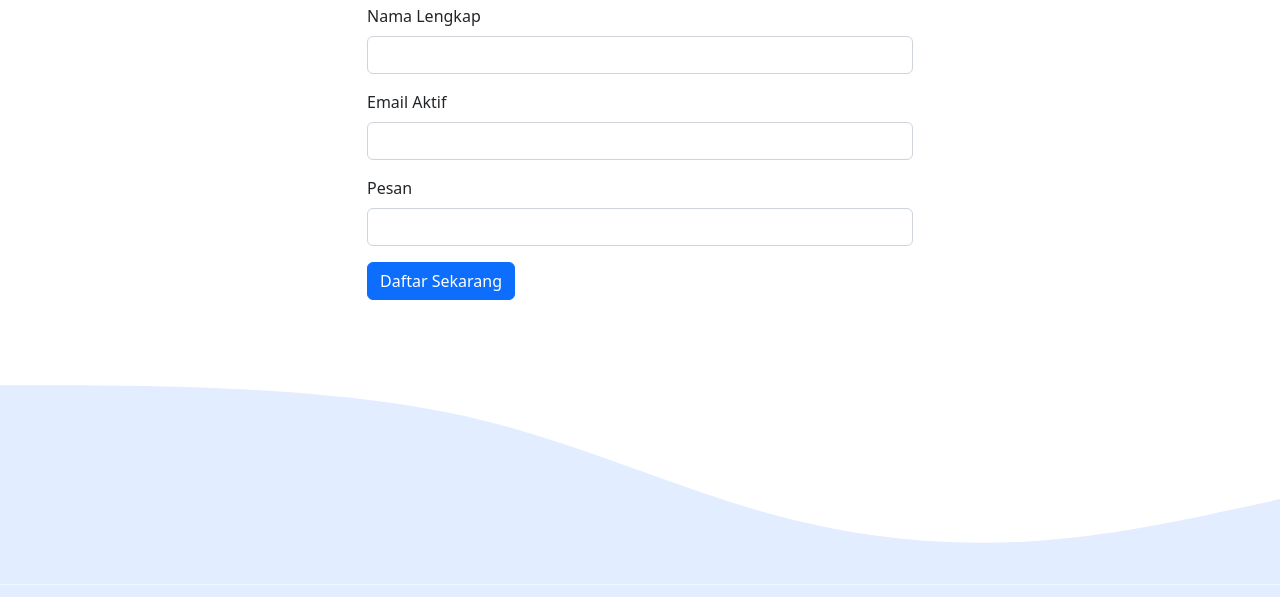
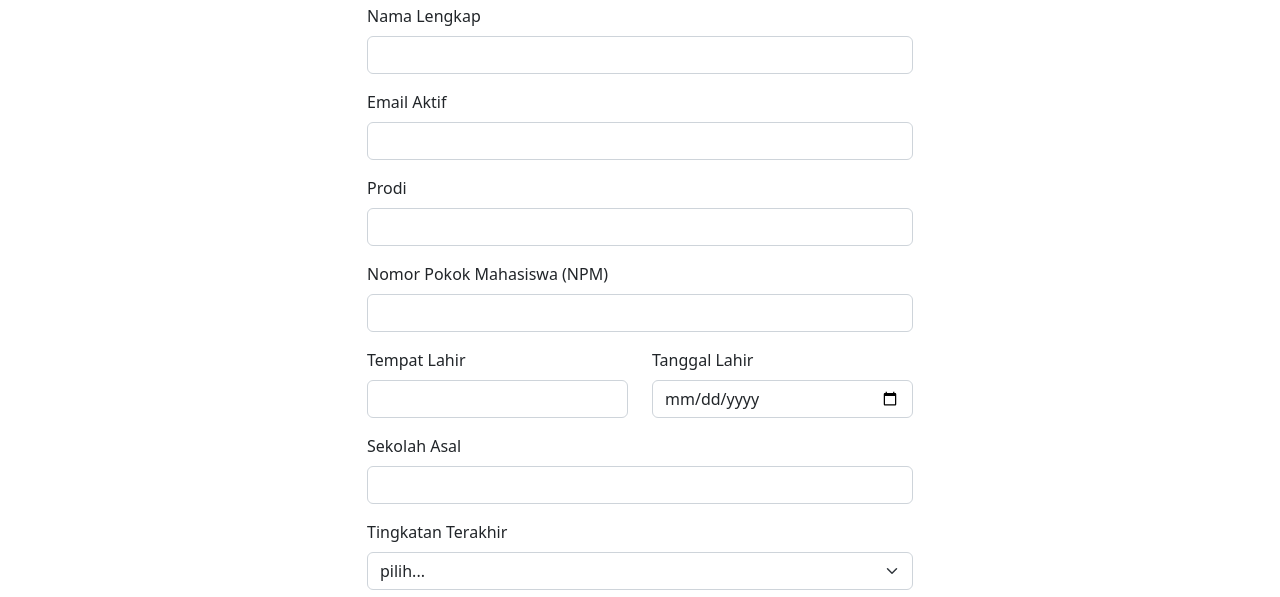
Before and after one commit to MeredamCode/MeredamCode.github.io, a plain HTML site: page index.html in a window 1280 px wide. Shown: the part 690-1287 px from the top of the page. Drawn offline with nearby package versions, Linux system fonts and the light colour scheme.

Commit message:
Add Form Element

```diff
--- a/index.html
+++ b/index.html
@@ -78,11 +78,39 @@
                                 aria-describedby="emailHelp">
                         </div>
                         <div class="mb-3">
-                            <label for="pesan" class="form-label">Pesan</label>
-                            <input type="text" name="pesan" class="form-control" id="pesan">
+                            <label for="prodi" class="form-label">Prodi</label>
+                            <input type="text" name="Prodi" class="form-control" id="prodi">
                         </div>
+                        <div class="mb-3">
+                            <label for="npm" class="form-label">Nomor Pokok Mahasiswa (NPM)</label>
+                            <input type="text" name="NPM" class="form-control" id="npm">
+                        </div>
+                        <div class="row">
+                            <div class="col-md-6 mb-3">
+                                <label for="tempatlahir" class="form-label">Tempat Lahir</label>
+                                <input type="text" name="Tempat_Lahir" class="form-control" id="tempatlahir">
+                            </div>
+                            <div class="col-md-6 mb-3">
+                                <label for="tanggallahir" class="form-label">Tanggal Lahir</label>
+                                <input type="date" name="Tanggal_Lahir" class="form-control" id="tanggallahir">
+                            </div>
+                        </div>
+                        <div class="mb-3">
+                            <label for="sekolah" class="form-label">Sekolah Asal</label>
+                            <input type="text" name="Sekolah_Asal" class="form-control" id="sekolah">
+                        </div>
+                        <div class="mb-3">
+                            <label for="tingkatan" class="form-label">Tingkatan Terakhir</label>
+                            <select class="form-select" name="Tingkatan" id="tingkatan" aria-label="tingkatan">
+                                <option selected>pilih...</option>
+                                <option value="Tamu Penegak">Tamu Penegak</option>
+                                <option value="Penegak Bantara">Penegak Bantara</option>
+                                <option value="Penegak Laksana">Penegak Laksana</option>
+                                <option value="Pandega">Pandega</option>
+                            </select>
+                        </div>
+
                         <button type="submit" class="btn btn-primary btn-kirim">Daftar Sekarang</button>
-
                         <button class="btn btn-primary btn-loading d-none" type="button" disabled>
                             <span class="spinner-border spinner-border-sm" role="status" aria-hidden="true"></span>
                             Loading...
```
